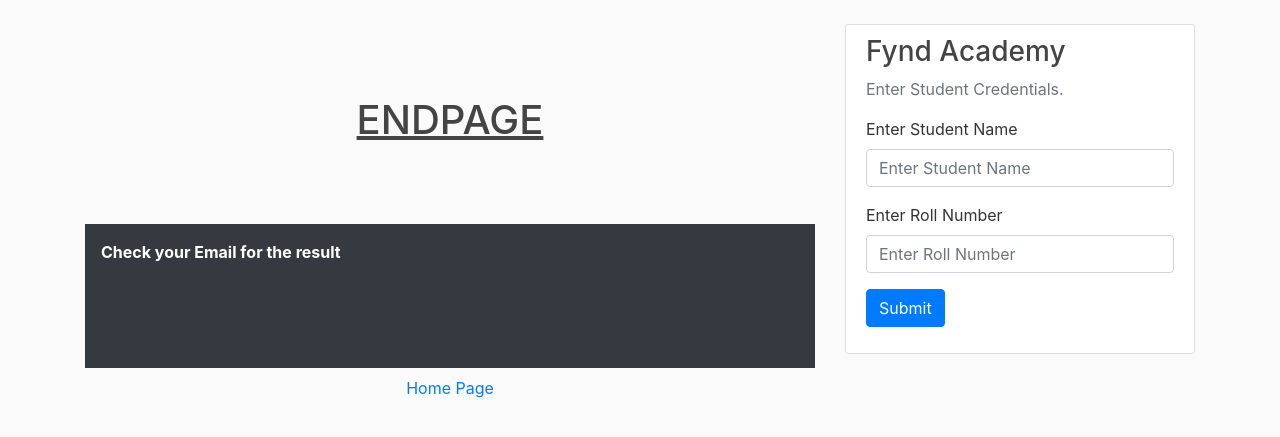
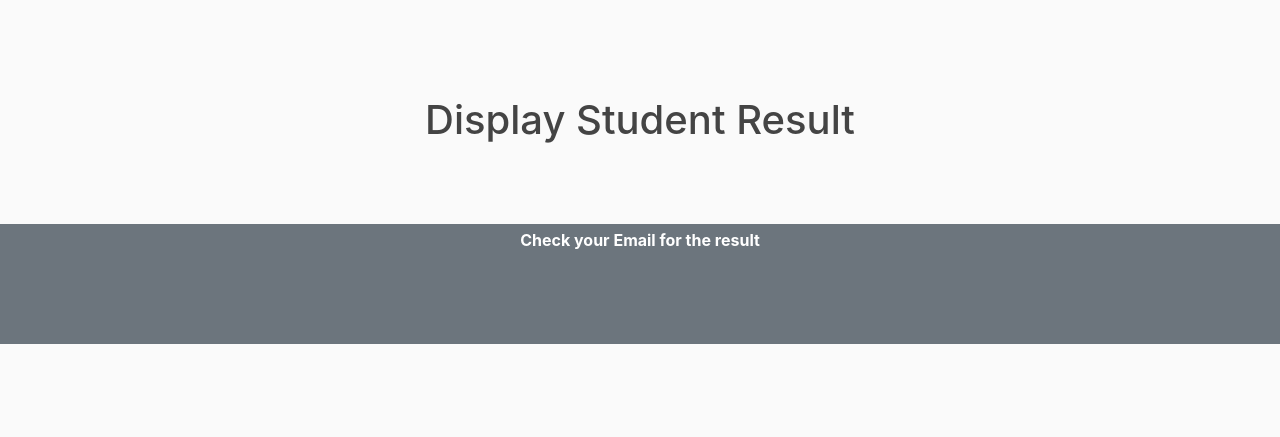
Before and after one commit to nehaguptavns438/result_system, a Flask app: page /endpage in a window 1280 px wide. Shown: the part 56-493 px from the top of the page. Run offline with Flask 2, Linux system fonts and the light colour scheme; some libraries are stand-ins or nearby versions.

Commit message:
Refectoring

```diff
--- a/resultsystem/routes.py
+++ b/resultsystem/routes.py
@@ -1,6 +1,5 @@
 from crypt import methods
 from flask import Blueprint, render_template,flash, redirect,request, session
-#from resultsystem import app
 from resultsystem.forms import AdminLoginForm
 from resultsystem.constants import Email_data
 from resultsystem.constants import Admin_data
@@ -18,19 +17,6 @@ from PyPDF2 import PdfFileWriter, PdfFileReader
 main = Blueprint('main', __name__)
 
 app = main
-
-
-
-posts = [
-
-     {
-        'author':'Fynd Academy',
-        'title':'Welcome to Fynd Results',
-        'content':'Result system model to display Fynd Academy grads result ',
-        'date_posted':'April 21,2018'
-    }
-
-]
 
 def generateOtp():
     return random.randint(1111,9999)
@@ -69,7 +55,7 @@ def home():
         else:
             flash("Roll No associated with name not found in DB", "info")
             return redirect('/')
-    return render_template("home.html",posts=posts)
+    return render_template("home.html")
 
 @app.route("/resendotp", methods=['POST'])
 def resend():
@@ -89,13 +75,8 @@ def validateotp(rollno):
 
         data = Student.query.get(rollno)
         emaildb = data.email
-        # mathmark=data.math_marks
-        # engmark=data.english_marks
-
         html = render_template('resultdata.html',data=data)
-
         userotp = request.form['otp']
-
         if 'response' in session: #Checking for response in session
             s = session['response']
             session.pop('response',None)
--- a/resultsystem/templates/endpage.html
+++ b/resultsystem/templates/endpage.html
@@ -1,44 +1,60 @@
-{% extends "layout.html"%}
-{% block content%}
+<!DOCTYPE html>
+<html>
+<head>
+    <!-- Required meta tags -->
+    <meta charset="utf-8">
+    <meta name="viewport" content="width=device-width, initial-scale=1, shrink-to-fit=no">
 
+    <!-- Bootstrap CSS -->
+    <link rel="stylesheet" href="https://maxcdn.bootstrapcdn.com/bootstrap/4.0.0/css/bootstrap.min.css" integrity="sha384-Gn5384xqQ1aoWXA+058RXPxPg6fy4IWvTNh0E263XmFcJlSAwiGgFAW/dAiS6JXm" crossorigin="anonymous">
+
+    <link rel="stylesheet" type="text/css" href="{{ url_for('static', filename='main.css') }}">
+
+    {% if title %}
+        <title>Fynd Academy - {{ title }}</title>
+    {% else %}
+        <title>Fynd Academy</title>
+    {% endif %}
+
+</head>
+<body>
+  <header class="site-header">
+    <nav class="navbar navbar-expand-md navbar-dark bg-steel fixed-top">
+      <div class="container">
+        <a class="navbar-brand mr-4" href="/">Fynd Academy</a>
+        <button class="navbar-toggler" type="button" data-toggle="collapse" data-target="#navbarToggle" aria-controls="navbarToggle" aria-expanded="false" aria-label="Toggle navigation">
+          <span class="navbar-toggler-icon"></span>
+        </button>
+        <div class="collapse navbar-collapse" id="navbarToggle">
+          <div class="navbar-nav mr-auto">
+            <a class="nav-item nav-link" href="/">Home</a>
+            <a class="nav-item nav-link" href="/about">About</a>
+          </div>
+          <!-- Navbar Right Side -->
+          <div class="navbar-nav">
+            <a class="nav-item nav-link" href="/adminlogin">AdminLogin</a>
+          </div>
+        </div>
+      </div>
+    </nav>
+  </header>
 <br>
 <br>
 <br>
-<h1><center><u>ENDPAGE</u></center></h1>
+<div class="well text-center">
+  <h1>Display Student Result</h1>
+</div>
 <br>
 <br>
 <br>
-<div class="p-3 mb-2 bg-dark text-white">
-    <div>
-        <p><strong>{{message}}</strong></p>
 
-      </div>
-      <br>
-        <br>
-        <br>
+<div class="p-1 mb-1 bg-secondary text-white">
+    <div class="well text-center">
+      <p><strong>{{message}}</strong></p>
+    </div>
+    <br>
+    <br>
+    <br>
 </div>
 
-<center><a href="http://127.0.0.1:5000/">Home Page</a></center>
-
-{% endblock content%}
-
-
-
-<br>
-<br>
-<br>
-<h1><center><u>ENDPAGE</u></center></h1>
-<br>
-<br>
-<br>
-<div class="p-3 mb-2 bg-dark text-white">
-    <div>
-        <p><strong>{{message}}</strong></p>
-
-      </div>
-      <br>
-        <br>
-        <br>
-</div>
-
-<center><a href="http://127.0.0.1:5000/">Home Page</a></center>
+<!-- <center><a href="http://127.0.0.1:5000/"></a></center> -->
--- a/resultsystem/templates/layout.html
+++ b/resultsystem/templates/layout.html
@@ -77,8 +77,6 @@
         </div>
       </div>
     </main>
-
-
     <!-- Optional JavaScript -->
     <!-- jQuery first, then Popper.js, then Bootstrap JS -->
     <script src="https://code.jquery.com/jquery-3.2.1.slim.min.js" integrity="sha384-KJ3o2DKtIkvYIK3UENzmM7KCkRr/rE9/Qpg6aAZGJwFDMVNA/GpGFF93hXpG5KkN" crossorigin="anonymous"></script>
--- a/resultsystem/templates/resultdata.html
+++ b/resultsystem/templates/resultdata.html
@@ -41,6 +41,5 @@ a {
     Science : {{data.science_marks}}<br>
     Total : {{data.math_marks + data.english_marks + data.science_marks}}</p>
 </div>
-
 </body>
 </html>
```
Also changed, not shown: resultsystem/forms.py (+0 -18 lines), resultsystem/templates/adminview.html (+51 -231 lines), resultsystem/templates/home.html (+3 -5 lines), resultsystem/templates/insert_data.html (+3 -5 lines).
